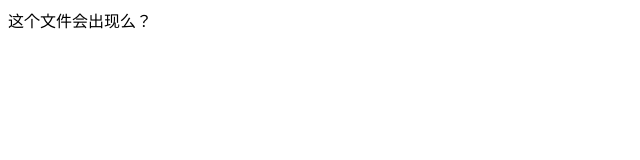
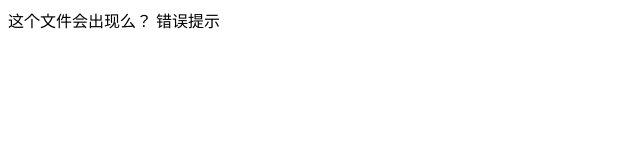
Before and after one commit to visiin/GIT, a plain HTML site: page demo.html in a window 1280 px wide. Shown: the whole page, without its empty margins (0-640 px from the left). Drawn offline with Linux system fonts and the light colour scheme.

Commit message:
测试提交

```diff
--- a/demo.html
+++ b/demo.html
@@ -6,5 +6,6 @@
 </head>
 <body>
 这个文件会出现么？
+错误提示
 </body>
 </html>
```
